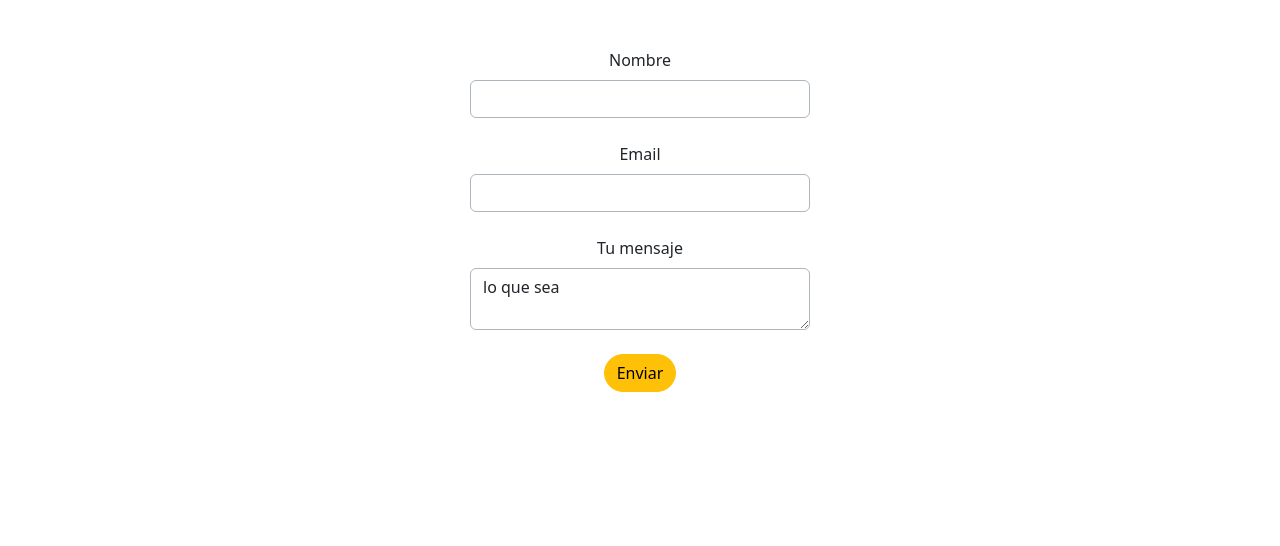
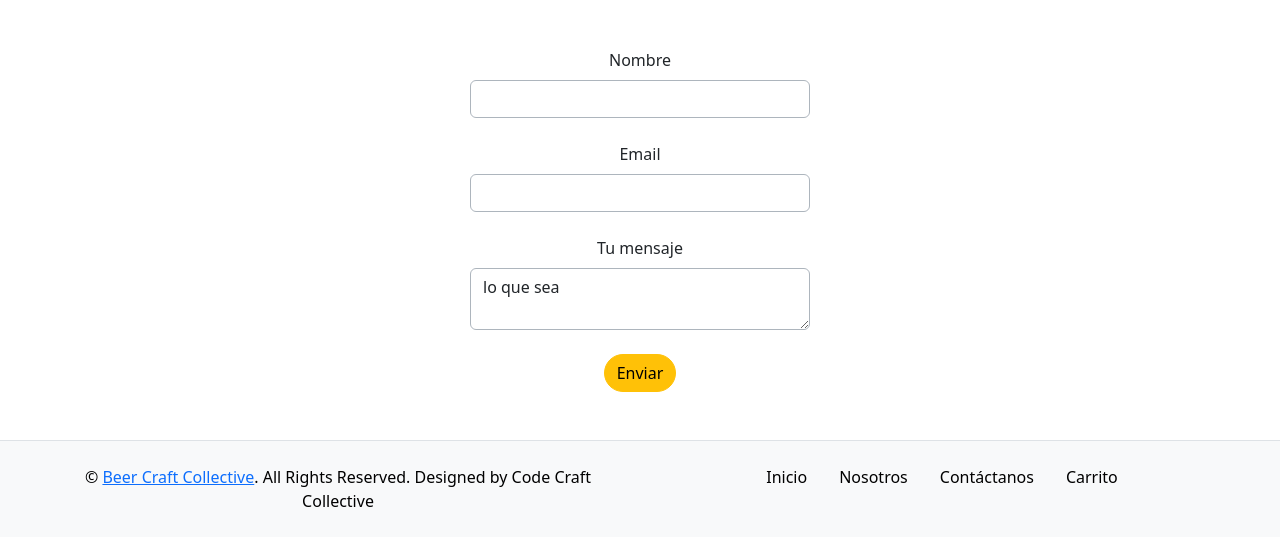
Before and after one commit to izetter/beercraftcollective, a website with bundled scripts: page pages/contact/contact.html in a window 1280 px wide. Built offline with nearby package versions, Linux system fonts and the light colour scheme.

Commit message:
footer is added dynamically

```diff
--- a/components/footer.js
+++ b/components/footer.js
@@ -0,0 +1,32 @@
+export function footer() {
+	return `
+		<footer>
+			<div class="container-fluid bg-body-tertiary border-top py-4 px-sm-3 px-md-5">
+				<div class=" row">
+					<div class="col-lg-6 text-center text-md-left mb-3 mb-md-0">
+						<p class="m-0 text-black">&copy; <a href="/pages/homepage/homepage.html">Beer Craft Collective</a>. All
+							Rights Reserved.
+							Designed by Code Craft Collective
+						</p>
+					</div>
+					<div class="col-lg-6 text-center text-md-right">
+						<ul class="nav d-inline-flex">
+							<li class="nav-item">
+								<a class="nav-link text-black py-0" href="/pages/homepage/homepage.html">Inicio</a>
+							</li>
+							<li class="nav-item">
+								<a class="nav-link text-black py-0" href="/pages/about/about.html">Nosotros</a>
+							</li>
+							<li class="nav-item">
+								<a class="nav-link text-black py-0" href="/pages/contact/contact.html">Contáctanos</a>
+							</li>
+							<li class="nav-item">
+								<a class="nav-link text-black py-0" href="/pages/cart/cart.html">Carrito</a>
+							</li>
+						</ul>
+					</div>
+				</div>
+			</div>
+		</footer>
+	`;
+}
--- a/pages/contact/contact.html
+++ b/pages/contact/contact.html
@@ -23,7 +23,8 @@
 			defer
 		></script>
 		<link rel="stylesheet" href="contact.css" />
-		<script src="./contact.js" defer></script>
+		<script type="module" src="./contact.js"></script>
+		<script type="module" src="/components/footer.js"></script>
 	</head>
 
 	<body>
@@ -86,21 +87,7 @@
 			</div>
 		</main>
 
-		<!-- <footer>
-			<div class="row text-center justify-content-center">
-				<div class="col-4">
-					<p class="display-5">BeerCraft<br />Collective</p>
-				</div>
-				<div class="col-4">
-					<ul>
-						<li>Inicio</li>
-						<li>Nosotros</li>
-						<li>Contacto</li>
-						<li>Carrito</li>
-					</ul>
-				</div>
-				<div class="col-4"></div>
-			</div>
-		</footer> -->
+		<footer></footer>
+
 	</body>
 </html>
--- a/pages/contact/contact.js
+++ b/pages/contact/contact.js
@@ -1,3 +1,5 @@
+import { footer } from "../../components/footer.js";
+const footerElement = document.querySelector('footer');
 const form = document.forms['contact-form'];
 const submitBtn = form.elements['submit-btn'];
 const nameInput = form.elements['name'];
@@ -141,3 +143,5 @@ formInputs.forEach((input) => {
 	input.addEventListener('input', (evt) => onInput(evt));
 	input.addEventListener('blur', (evt) => onBlur(evt));
 });
+
+footerElement.innerHTML = footer();
```
